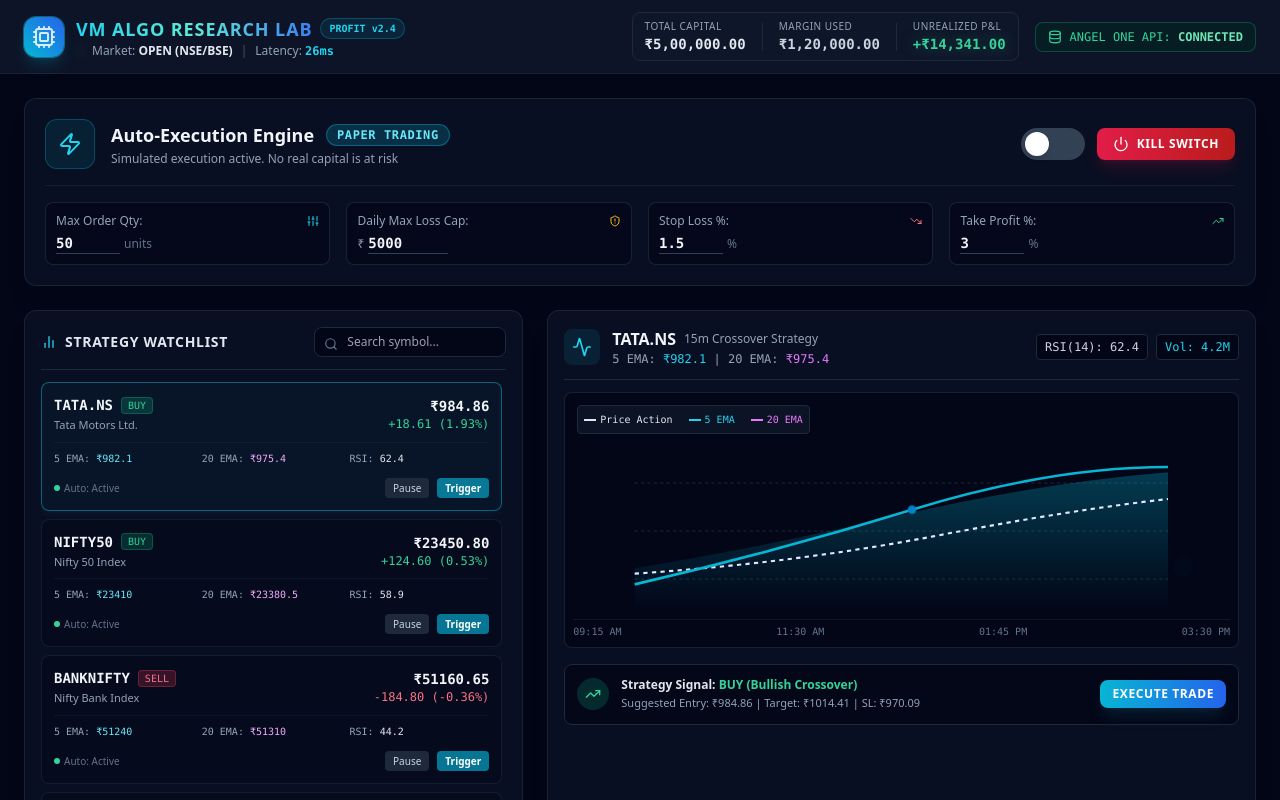
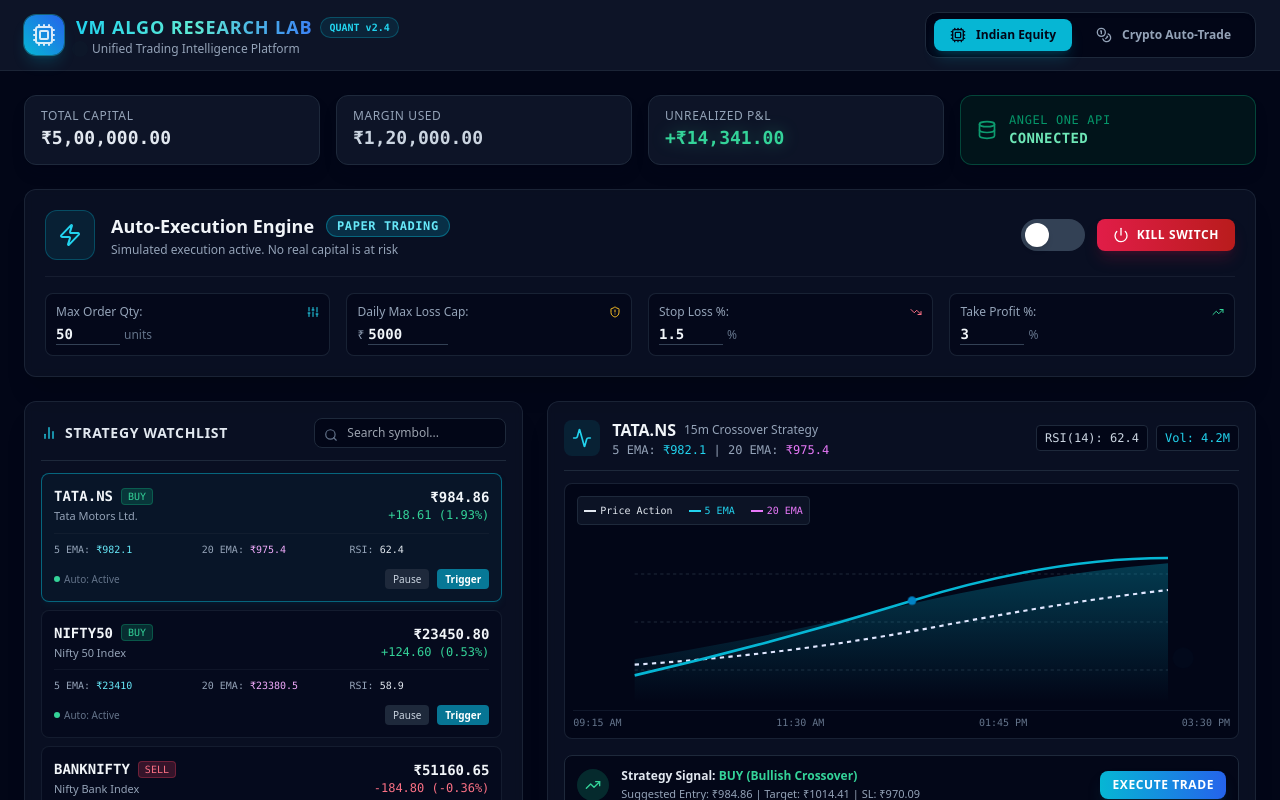
Before and after one commit to vmwealthgroup-prog/tata, a Next.js app in the folder frontend/: page / in a window 1280 px wide. Shown: the top 800 px of the page. Built offline with nearby package versions, Linux system fonts and the light colour scheme.

Commit message:
Update page.jsx

```diff
--- a/frontend/app/page.jsx
+++ b/frontend/app/page.jsx
@@ -1,25 +1,14 @@
 'use client';
+
 import React, { useState, useEffect } from 'react';
 import {
-  TrendingUp, TrendingDown, ShieldAlert, Zap, AlertTriangle,
-  BarChart2, Activity, CheckCircle2, Cpu, Database, Search, Power, Sliders, Terminal
+  Cpu, Coins, TrendingUp, TrendingDown, ShieldAlert, Zap, AlertTriangle,
+  BarChart2, Activity, CheckCircle2, Database, Search, Power, Sliders, Terminal
 } from 'lucide-react';
 
-const INITIAL_WATCHLIST = [
-  { symbol: 'TATA.NS', name: 'Tata Motors Ltd.', price: 984.50, change: 18.25, pct: 1.89, ema5: 982.10, ema20: 975.40, rsi: 62.4, signal: 'BUY', trend: 'Bullish Crossover', status: 'Active', volume: '4.2M' },
-  { symbol: 'NIFTY50', name: 'Nifty 50 Index', price: 23450.80, change: 124.60, pct: 0.53, ema5: 23410.00, ema20: 23380.50, rsi: 58.9, signal: 'BUY', trend: 'Bullish Crossover', status: 'Active', volume: '18.5M' },
-  { symbol: 'BANKNIFTY', name: 'Nifty Bank Index', price: 51200.15, change: -145.30, pct: -0.28, ema5: 51240.00, ema20: 51310.00, rsi: 44.2, signal: 'SELL', trend: 'Bearish Crossover', status: 'Active', volume: '12.1M' },
-  { symbol: 'RELIANCE.NS', name: 'Reliance Industries', price: 2940.00, change: 32.10, pct: 1.10, ema5: 2935.50, ema20: 2910.20, rsi: 66.8, signal: 'BUY', trend: 'Bullish Crossover', status: 'Paused', volume: '3.1M' },
-  { symbol: 'INFY.NS', name: 'Infosys Limited', price: 1540.25, change: -8.40, pct: -0.54, ema5: 1542.00, ema20: 1548.00, rsi: 41.5, signal: 'HOLD', trend: 'Consolidating', status: 'Active', volume: '2.8M' },
-  { symbol: 'SILVER.NS', name: 'Silver Futures', price: 89450.00, change: 820.00, pct: 0.93, ema5: 89200.00, ema20: 88600.00, rsi: 61.1, signal: 'BUY', trend: 'Bullish Crossover', status: 'Active', volume: '890K' },
-];
-
-const INITIAL_LOGS = [
-  { id: 'LOG-9942', timestamp: '15:29:41', symbol: 'TATA.NS', action: 'BUY', qty: 25, price: 984.50, mode: 'PAPER', status: 'EXECUTED', message: 'EMA 5 crossed above EMA 20 (15m timeframe)' },
-  { id: 'LOG-9941', timestamp: '15:15:02', symbol: 'NIFTY50', action: 'BUY', qty: 50, price: 23410.00, mode: 'PAPER', status: 'EXECUTED', message: 'Strategy Signal Crossover Confirmed' },
-  { id: 'LOG-9940', timestamp: '14:45:18', symbol: 'BANKNIFTY', action: 'SELL', qty: 15, price: 51310.00, mode: 'PAPER', status: 'EXECUTED', message: 'Stop Loss Trailing Triggered' },
-  { id: 'LOG-9939', timestamp: '14:00:00', symbol: 'RELIANCE.NS', action: 'HOLD', qty: 0, price: 2910.20, mode: 'SYSTEM', status: 'SKIPPED', message: 'Auto-trade paused for symbol' },
-];
+// ====================================================================
+// SHARED UI COMPONENTS (LIFTED UP)
+// ====================================================================
 
 // SVG Chart Visualizer Component
 function ChartVisualizer({ stock }) {
@@ -70,7 +59,47 @@
   );
 }
 
-export default function App() {
+// ====================================================================
+// SUB-VIEW COMPONENTS
+// ====================================================================
+
+// 1. Placeholder for BTC Auto-Trading View (To be replaced with your full BTC dashboard)
+function BTCAutoTradingView() {
+  return (
+    <div className="flex-1 p-10 flex flex-col items-center justify-center gap-6 text-center bg-slate-950/20 rounded-xl border-2 border-slate-800 border-dashed m-6">
+      <div className="h-16 w-16 rounded-3xl bg-amber-500/10 flex items-center justify-center shadow-xl shadow-amber-500/10 ring-2 ring-amber-400/40">
+        <Coins className="h-10 w-10 text-amber-400" />
+      </div>
+      <div className="max-w-md">
+        <h1 className="text-3xl font-extrabold bg-gradient-to-r from-amber-400 to-yellow-500 bg-clip-text text-transparent">
+          BTC Crypto Trading Terminal
+        </h1>
+        <p className="text-slate-400 mt-3 text-sm leading-relaxed">
+          The Bitcoin Automated Trading view is not yet initialized. Replace the placeholder content in <code className="text-cyan-400 bg-slate-800 px-1.5 py-0.5 rounded text-xs font-mono">frontend/app/page.jsx</code> with your full BTC dashboard component.
+        </p>
+      </div>
+    </div>
+  );
+}
+
+// 2. The full Indian Market Dashboard (Converted from the Second Snippet's main App)
+const INITIAL_WATCHLIST = [
+  { symbol: 'TATA.NS', name: 'Tata Motors Ltd.', price: 984.50, change: 18.25, pct: 1.89, ema5: 982.10, ema20: 975.40, rsi: 62.4, signal: 'BUY', trend: 'Bullish Crossover', status: 'Active', volume: '4.2M' },
+  { symbol: 'NIFTY50', name: 'Nifty 50 Index', price: 23450.80, change: 124.60, pct: 0.53, ema5: 23410.00, ema20: 23380.50, rsi: 58.9, signal: 'BUY', trend: 'Bullish Crossover', status: 'Active', volume: '18.5M' },
+  { symbol: 'BANKNIFTY', name: 'Nifty Bank Index', price: 51200.15, change: -145.30, pct: -0.28, ema5: 51240.00, ema20: 51310.00, rsi: 44.2, signal: 'SELL', trend: 'Bearish Crossover', status: 'Active', volume: '12.1M' },
+  { symbol: 'RELIANCE.NS', name: 'Reliance Industries', price: 2940.00, change: 32.10, pct: 1.10, ema5: 2935.50, ema20: 2910.20, rsi: 66.8, signal: 'BUY', trend: 'Bullish Crossover', status: 'Paused', volume: '3.1M' },
+  { symbol: 'INFY.NS', name: 'Infosys Limited', price: 1540.25, change: -8.40, pct: -0.54, ema5: 1542.00, ema20: 1548.00, rsi: 41.5, signal: 'HOLD', trend: 'Consolidating', status: 'Active', volume: '2.8M' },
+  { symbol: 'SILVER.NS', name: 'Silver Futures', price: 89450.00, change: 820.00, pct: 0.93, ema5: 89200.00, ema20: 88600.00, rsi: 61.1, signal: 'BUY', trend: 'Bullish Crossover', status: 'Active', volume: '890K' },
+];
+
+const INITIAL_LOGS = [
+  { id: 'LOG-9942', timestamp: '15:29:41', symbol: 'TATA.NS', action: 'BUY', qty: 25, price: 984.50, mode: 'PAPER', status: 'EXECUTED', message: 'EMA 5 crossed above EMA 20 (15m timeframe)' },
+  { id: 'LOG-9941', timestamp: '15:15:02', symbol: 'NIFTY50', action: 'BUY', qty: 50, price: 23410.00, mode: 'PAPER', status: 'EXECUTED', message: 'Strategy Signal Crossover Confirmed' },
+  { id: 'LOG-9940', timestamp: '14:45:18', symbol: 'BANKNIFTY', action: 'SELL', qty: 15, price: 51310.00, mode: 'PAPER', status: 'EXECUTED', message: 'Stop Loss Trailing Triggered' },
+  { id: 'LOG-9939', timestamp: '14:00:00', symbol: 'RELIANCE.NS', action: 'HOLD', qty: 0, price: 2910.20, mode: 'SYSTEM', status: 'SKIPPED', message: 'Auto-trade paused for symbol' },
+];
+
+function IndianMarketDashboard() {
   const [watchlist, setWatchlist] = useState(INITIAL_WATCHLIST);
   const [selectedSymbol, setSelectedSymbol] = useState('TATA.NS');
   const [isLiveExecution, setIsLiveExecution] = useState(false);
@@ -175,63 +204,35 @@
   );
 
   return (
-    <div className="min-h-screen bg-slate-950 text-slate-100 font-sans flex flex-col selection:bg-cyan-500/30">
+    <div className="flex-1 flex flex-col p-4 lg:p-6 bg-slate-950">
 
-      {/* Top Header */}
-      <header className="border-b border-slate-800/80 bg-slate-900/90 backdrop-blur-md sticky top-0 z-40 px-4 lg:px-6 py-3">
-        <div className="max-w-7xl mx-auto flex flex-col md:flex-row md:items-center justify-between gap-4">
-          <div className="flex items-center gap-3">
-            <div className="h-10 w-10 rounded-xl bg-gradient-to-tr from-cyan-500 to-blue-600 flex items-center justify-center shadow-lg shadow-cyan-500/20 ring-1 ring-cyan-400/40">
-              <Cpu className="h-6 w-6 text-white animate-pulse" />
-            </div>
-            <div>
-              <div className="flex items-center gap-2">
-                <span className="font-extrabold text-lg tracking-wider bg-gradient-to-r from-cyan-400 via-teal-300 to-blue-500 bg-clip-text text-transparent">
-                  VM ALGO RESEARCH LAB
-                </span>
-                <span className="text-[10px] px-2 py-0.5 rounded-full bg-cyan-500/10 text-cyan-400 border border-cyan-500/30 font-mono font-semibold">
-                  PROFIT v2.4
-                </span>
-              </div>
-              <p className="text-xs text-slate-400 flex items-center gap-2">
-                <span className="inline-block h-2 w-2 rounded-full bg-emerald-400 animate-ping" />
-                <span>Market: <strong className="text-slate-200">OPEN (NSE/BSE)</strong></span>
-                <span className="text-slate-600">|</span>
-                <span>Latency: <strong className="font-mono text-cyan-400">{latency}ms</strong></span>
-              </p>
+      {/* Risk & Engine Capital Section (Lifted from sub-header) */}
+      <div className="max-w-7xl mx-auto w-full mb-6 grid grid-cols-1 md:grid-cols-2 lg:grid-cols-4 gap-4">
+          <div className="bg-slate-900/90 border border-slate-800 rounded-xl px-4 py-3 shadow-lg shadow-slate-950/20 backdrop-blur-sm">
+            <div className="text-xs uppercase tracking-wider text-slate-400 font-medium">Total Capital</div>
+            <div className="text-lg font-semibold font-mono text-slate-200">₹5,00,000.00</div>
+          </div>
+          <div className="bg-slate-900/90 border border-slate-800 rounded-xl px-4 py-3 shadow-lg shadow-slate-950/20 backdrop-blur-sm">
+            <div className="text-xs uppercase tracking-wider text-slate-400 font-medium">Margin Used</div>
+            <div className="text-lg font-semibold font-mono text-slate-300">₹1,20,000.00</div>
+          </div>
+          <div className="bg-slate-900/90 border border-slate-800 rounded-xl px-4 py-3 shadow-lg shadow-slate-950/20 backdrop-blur-sm">
+            <div className="text-xs uppercase tracking-wider text-slate-400 font-medium">Unrealized P&L</div>
+            <div className={`text-lg font-bold font-mono flex items-center gap-1.5 ${unrealizedPnL >= 0 ? 'text-emerald-400 drop-shadow-[0_0_8px_rgba(52,211,153,0.3)]' : 'text-rose-400'}`}>
+              {unrealizedPnL >= 0 ? '+' : ''}₹{unrealizedPnL.toLocaleString('en-IN', { minimumFractionDigits: 2, maximumFractionDigits: 2 })}
             </div>
           </div>
-
-          <div className="flex items-center gap-4 flex-wrap">
-            <div className="bg-slate-900/90 border border-slate-800 rounded-lg px-3 py-1.5 flex items-center gap-4">
-              <div>
-                <div className="text-[10px] uppercase tracking-wider text-slate-400 font-medium">Total Capital</div>
-                <div className="text-sm font-semibold font-mono text-slate-200">₹5,00,000.00</div>
-              </div>
-              <div className="h-7 w-[1px] bg-slate-800" />
-              <div>
-                <div className="text-[10px] uppercase tracking-wider text-slate-400 font-medium">Margin Used</div>
-                <div className="text-sm font-semibold font-mono text-slate-300">₹1,20,000.00</div>
-              </div>
-              <div className="h-7 w-[1px] bg-slate-800" />
-              <div>
-                <div className="text-[10px] uppercase tracking-wider text-slate-400 font-medium">Unrealized P&L</div>
-                <div className={`text-sm font-bold font-mono flex items-center gap-1 ${unrealizedPnL >= 0 ? 'text-emerald-400 drop-shadow-[0_0_8px_rgba(52,211,153,0.3)]' : 'text-rose-400'}`}>
-                  {unrealizedPnL >= 0 ? '+' : ''}₹{unrealizedPnL.toLocaleString('en-IN', { minimumFractionDigits: 2, maximumFractionDigits: 2 })}
-                </div>
-              </div>
-            </div>
-
-            <div className="hidden lg:flex items-center gap-2 px-3 py-1.5 bg-emerald-950/40 border border-emerald-500/30 text-emerald-400 rounded-lg text-xs font-mono">
-              <Database className="h-3.5 w-3.5" />
-              <span>ANGEL ONE API: <strong className="text-emerald-300">CONNECTED</strong></span>
+          <div className="flex items-center gap-3 bg-emerald-950/40 border border-emerald-500/30 text-emerald-400 rounded-xl px-4 py-3 text-sm font-mono shadow-lg shadow-slate-950/20 backdrop-blur-sm">
+            <Database className="h-5 w-5 text-emerald-500 animate-pulse" />
+            <div>
+              <div className="text-xs uppercase tracking-wider text-emerald-600 font-medium">Angel One API</div>
+              <strong className="text-emerald-300 font-semibold tracking-wide">CONNECTED</strong>
             </div>
           </div>
-        </div>
-      </header>
+      </div>
 
       {/* Main Grid Layout */}
-      <div className="max-w-7xl mx-auto w-full p-4 lg:p-6 flex-1 grid grid-cols-1 lg:grid-cols-12 gap-6">
+      <div className="max-w-7xl mx-auto w-full flex-1 grid grid-cols-1 lg:grid-cols-12 gap-6">
 
         {/* Engine Controls Section */}
         <div className="lg:col-span-12 bg-slate-900/60 border border-slate-800/80 rounded-xl p-4 lg:p-5 backdrop-blur-sm shadow-xl">
@@ -558,18 +559,13 @@
                     </td>
                     <td className="py-2 text-slate-300">{log.qty}</td>
                     <td className="py-2 text-slate-300">₹{log.price ? log.price.toFixed(2) : '-'}</td>
-                    <td className="py-2">
-                      <span className={`text-[10px] ${log.mode === 'LIVE' ? 'text-rose-400 font-bold' : 'text-cyan-400'}`}>
-                        {log.mode}
-                      </span>
+                    <td className="py-2 text-[10px] font-medium text-slate-400">
+                        {log.mode === 'LIVE' ? <span className='text-rose-400'>LIVE</span> : <span>PAPER</span>}
                     </td>
                     <td className="py-2">
-                      <span className="text-emerald-400 flex items-center gap-1">
-                        <CheckCircle2 className="h-3 w-3" />
-                        {log.status}
-                      </span>
+                        {log.status === 'EXECUTED' ? <CheckCircle2 className='h-4 w-4 text-emerald-400'/> : <AlertTriangle className='h-4 w-4 text-red-500' />}
                     </td>
-                    <td className="py-2 text-slate-400 truncate max-w-xs">{log.message}</td>
+                    <td className="py-2 text-slate-400 max-w-xs truncate">{log.message}</td>
                   </tr>
                 ))}
               </tbody>
@@ -615,3 +611,75 @@
     </div>
   );
 }
+
+// ====================================================================
+// MAIN PAGE EXPORT (THE SHELL)
+// ====================================================================
+
+export default function Page() {
+  const [activeTab, setActiveTab] = useState('NSE'); // 'NSE' | 'BTC'
+
+  return (
+    <div className="min-h-screen bg-slate-950 text-slate-100 font-sans flex flex-col selection:bg-cyan-500/30">
+
+      {/* Top Header - Consolidated Platform UI */}
+      <header className="border-b border-slate-800/80 bg-slate-900/90 backdrop-blur-md sticky top-0 z-40 px-4 lg:px-6 py-3">
+        <div className="max-w-7xl mx-auto flex items-center justify-between gap-4">
+
+          {/* Logo & Platform Name */}
+          <div className="flex items-center gap-3">
+            <div className="h-10 w-10 rounded-xl bg-gradient-to-tr from-cyan-500 to-blue-600 flex items-center justify-center shadow-lg shadow-cyan-500/20 ring-1 ring-cyan-400/40">
+              <Cpu className="h-6 w-6 text-white animate-pulse" />
+            </div>
+            <div>
+              <div className="flex items-center gap-2">
+                <span className="font-extrabold text-lg tracking-wider bg-gradient-to-r from-cyan-400 via-teal-300 to-blue-500 bg-clip-text text-transparent">
+                  VM ALGO RESEARCH LAB
+                </span>
+                <span className="text-[10px] px-2 py-0.5 rounded-full bg-cyan-500/10 text-cyan-400 border border-cyan-500/30 font-mono font-semibold">
+                  QUANT v2.4
+                </span>
+              </div>
+              <p className="text-xs text-slate-400 flex items-center gap-2">
+                <span className="inline-block h-2 w-2 rounded-full bg-emerald-400 animate-ping" />
+                <span>Unified Trading Intelligence Platform</span>
+              </p>
+            </div>
+          </div>
+
+          {/* Top Navigation Switcher */}
+          <div className="bg-slate-950 border border-slate-800 px-2 py-1.5 flex items-center gap-2 rounded-xl shadow-inner">
+            <button
+              onClick={() => setActiveTab('NSE')}
+              className={`flex items-center gap-2.5 px-4 py-2 rounded-lg text-xs font-bold transition-all ${
+                activeTab === 'NSE'
+                  ? 'bg-cyan-500 text-slate-950 shadow-lg shadow-cyan-500/20'
+                  : 'text-slate-400 hover:text-slate-200 hover:bg-slate-800/50'
+              }`}
+            >
+              <Cpu className="h-4 w-4" />
+              <span>Indian Equity</span>
+            </button>
+
+            <button
+              onClick={() => setActiveTab('BTC')}
+              className={`flex items-center gap-2.5 px-4 py-2 rounded-lg text-xs font-bold transition-all ${
+                activeTab === 'BTC'
+                  ? 'bg-amber-500 text-slate-950 shadow-lg shadow-amber-500/20'
+                  : 'text-slate-400 hover:text-slate-200 hover:bg-slate-800/50'
+              }`}
+            >
+              <Coins className="h-4 w-4" />
+              <span>Crypto Auto-Trade</span>
+            </button>
+          </div>
+
+        </div>
+      </header>
+
+      {/* Dynamic Sub-View Rendering */}
+      {activeTab === 'NSE' ? <IndianMarketDashboard /> : <BTCAutoTradingView />}
+
+    </div>
+  );
+}
```
